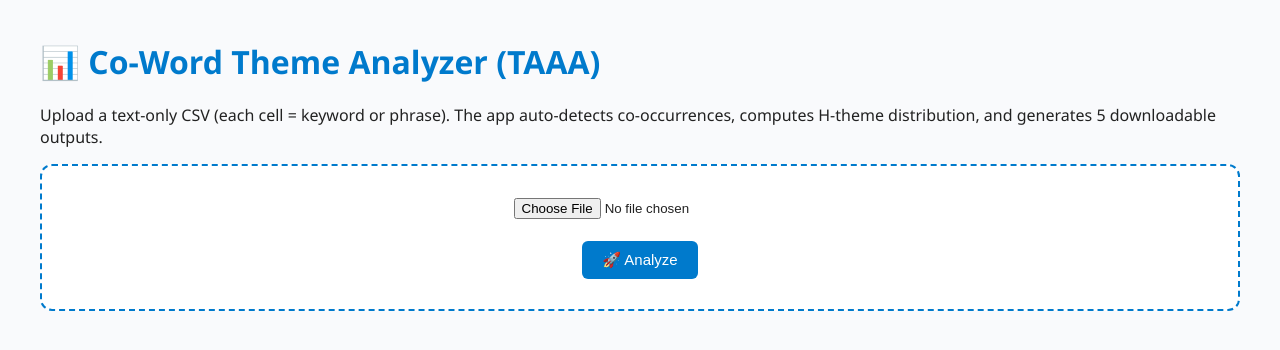
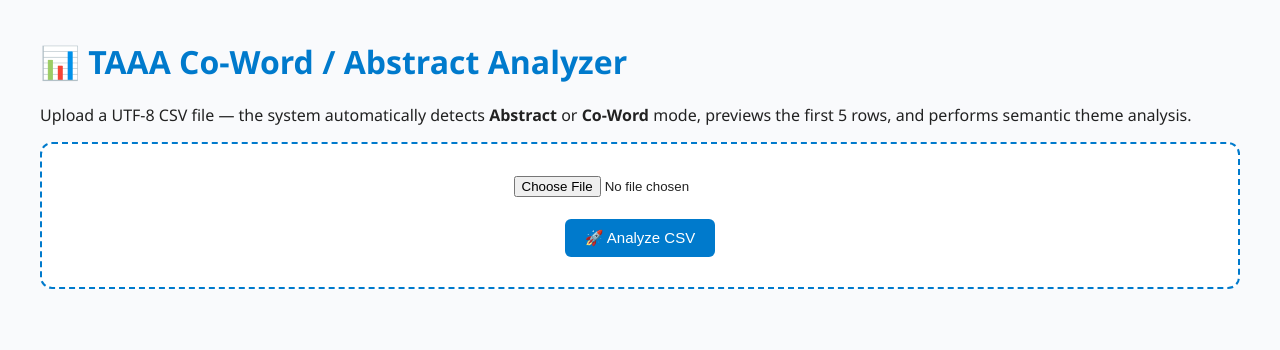
Before and after one commit to smilechien/TAAA_Semantic_Extractor, a FastAPI app: page / in a window 1280 px wide. Shown: the top 350 px of the page. Run offline with FastAPI, Linux system fonts and the light colour scheme.

Commit message:
Add files via upload

```diff
--- a/app/templates/index.html
+++ b/app/templates/index.html
@@ -1,78 +1,145 @@
 <!DOCTYPE html>
-<html lang="zh-Hant">
+<html lang="en">
 <head>
   <meta charset="UTF-8">
   <meta name="viewport" content="width=device-width, initial-scale=1.0">
   <title>TAAA Semantic Analyzer</title>
   <style>
-    body { font-family: 'Segoe UI','Noto Sans TC',sans-serif; background:#f9fafc; margin:40px; color:#222; }
-    h1 { color:#007ACC; }
-    .upload-box { background:#fff; border:2px dashed #007ACC; border-radius:12px; padding:30px; text-align:center; }
-    #preview { margin-top:20px; background:#fff; border:1px solid #ccc; border-radius:10px; padding:10px; display:none; overflow-x:auto; }
-    table { border-collapse:collapse; width:100%; margin-top:5px; }
-    th,td { border:1px solid #ddd; padding:6px; text-align:left; }
-    th { background:#007ACC; color:white; }
-    #status { margin-top:20px; font-size:15px; color:#007ACC; display:none; }
-    #spinner { display:inline-block; width:18px; height:18px; border:3px solid #007ACC; border-top:3px solid transparent; border-radius:50%; animation:spin 1s linear infinite; margin-right:8px; vertical-align:middle; }
-    @keyframes spin { from {transform:rotate(0);} to {transform:rotate(360deg);} }
-    button { background:#007ACC; color:white; padding:10px 20px; border:none; border-radius:6px; cursor:pointer; font-size:15px; }
-    button:hover { background:#005c9a; }
+    body {
+      font-family: 'Segoe UI', 'Noto Sans TC', sans-serif;
+      background-color: #f9fafc;
+      margin: 40px;
+      color: #222;
+    }
+    h1 { color: #007ACC; }
+    h2 { margin-top: 25px; color: #444; }
+    .upload-box {
+      background: #fff;
+      border: 2px dashed #007ACC;
+      border-radius: 12px;
+      padding: 30px;
+      text-align: center;
+    }
+    button {
+      background: #007ACC;
+      color: white;
+      padding: 10px 20px;
+      border: none;
+      border-radius: 6px;
+      cursor: pointer;
+      font-size: 15px;
+    }
+    button:hover { background: #005c9a; }
+    #preview {
+      margin-top: 25px;
+      background: #fff;
+      border: 1px solid #ccc;
+      border-radius: 10px;
+      padding: 10px;
+      overflow-x: auto;
+      display: none;
+    }
+    table {
+      border-collapse: collapse;
+      width: 100%;
+      margin-top: 5px;
+    }
+    th, td {
+      border: 1px solid #ddd;
+      padding: 6px;
+      text-align: left;
+      white-space: nowrap;
+    }
+    th { background: #007ACC; color: white; }
+    #status {
+      margin-top: 20px;
+      font-size: 15px;
+      color: #007ACC;
+      display: none;
+    }
+    #spinner {
+      display: inline-block;
+      width: 18px;
+      height: 18px;
+      border: 3px solid #007ACC;
+      border-top: 3px solid transparent;
+      border-radius: 50%;
+      animation: spin 1s linear infinite;
+      vertical-align: middle;
+      margin-right: 8px;
+    }
+    @keyframes spin { from { transform: rotate(0deg); } to { transform: rotate(360deg); } }
+    .mode-info {
+      margin-top: 10px;
+      padding: 10px;
+      background: #e7f3ff;
+      border-left: 5px solid #007ACC;
+      border-radius: 5px;
+      display: none;
+    }
   </style>
 </head>
 <body>
-  <h1>📊 Co-Word Theme Analyzer (TAAA)</h1>
-  <p>Upload a text-only CSV (each cell = keyword or phrase).
-     The app auto-detects co-occurrences, computes H-theme distribution,
-     and generates 5 downloadable outputs.</p>
+  <h1>📊 TAAA Co-Word / Abstract Analyzer</h1>
+  <p>Upload a UTF-8 CSV file — the system automatically detects <b>Abstract</b> or <b>Co-Word</b> mode,
+     previews the first 5 rows, and performs semantic theme analysis.</p>
 
   <div class="upload-box">
     <form id="uploadForm" enctype="multipart/form-data" method="post" action="/analyze_csv">
       <input type="file" name="file" id="fileInput" accept=".csv" required><br><br>
-      <button type="submit">🚀 Analyze</button>
+      <button type="submit">🚀 Analyze CSV</button>
     </form>
   </div>
 
+  <div id="mode" class="mode-info"></div>
   <div id="preview">
-    <h3>📋 預覽前 5 筆資料 (Preview Top 5 Rows)</h3>
+    <h3>📋 Preview of Uploaded CSV (Top 5 Rows)</h3>
     <div id="tableContainer"></div>
   </div>
 
-  <div id="status"><div id="spinner"></div> 分析中...請稍候 (Analyzing... Please wait)</div>
+  <div id="status">
+    <div id="spinner"></div> Analyzing data... please wait.
+  </div>
 
   <script>
-    // ---------- UTF-8 safe CSV preview ----------
-    document.getElementById('fileInput').addEventListener('change', function(evt) {
+    // ========== Preview + Mode Detection ==========
+    document.getElementById('fileInput').addEventListener('change', function (evt) {
       const file = evt.target.files[0];
       if (!file) return;
       const reader = new FileReader();
+      reader.onload = function (e) {
+        const text = e.target.result;
+        const rows = text.split(/\r?\n/).filter(r => r.trim()).slice(0, 6);
+        const data = rows.map(r => r.split(','));
+        if (data.length === 0) return;
 
-      // ✅ read as ArrayBuffer then decode properly
-      reader.onload = function(e) {
-        const decoder = new TextDecoder('utf-8');
-        let text = decoder.decode(e.target.result);
-        // fallback Big5 decoding if Chinese looks broken
-        if (text.includes(" ")) {
-          try { text = new TextDecoder('big5').decode(e.target.result); } catch {}
+        // Detect mode: single column => abstract; multiple => coword
+        const header = data[0];
+        const mode = header.length === 1 ? 'abstract' : 'coword';
+        const modeBox = document.getElementById('mode');
+        if (mode === 'abstract') {
+          modeBox.innerHTML = "🧬 Detected <b>Abstract Mode</b> → Theme assignment will be generated (TAAA).";
+        } else {
+          modeBox.innerHTML = "🔗 Detected <b>Co-Word Mode</b> → Network & Cluster visualization enabled.";
         }
+        modeBox.style.display = "block";
 
-        const rows = text.split(/\r?\n/).slice(0, 6);
-        const data = rows.map(r => r.split(','));
+        // Render table preview
         let html = '<table><thead><tr>';
-        html += data[0].map(h => `<th>${h}</th>`).join('');
+        html += header.map(h => `<th>${h}</th>`).join('');
         html += '</tr></thead><tbody>';
         for (let i = 1; i < data.length; i++) {
-          if (!data[i].join('').trim()) continue;
           html += '<tr>' + data[i].map(c => `<td>${c}</td>`).join('') + '</tr>';
         }
         html += '</tbody></table>';
         document.getElementById('tableContainer').innerHTML = html;
         document.getElementById('preview').style.display = 'block';
       };
-      reader.readAsArrayBuffer(file);
+      reader.readAsText(file, 'UTF-8');
     });
 
-    // ---------- Show spinner on submit ----------
-    document.getElementById('uploadForm').addEventListener('submit', function() {
+    // ========== Show Spinner ==========
+    document.getElementById('uploadForm').addEventListener('submit', function () {
       document.getElementById('status').style.display = 'block';
     });
   </script>
```
